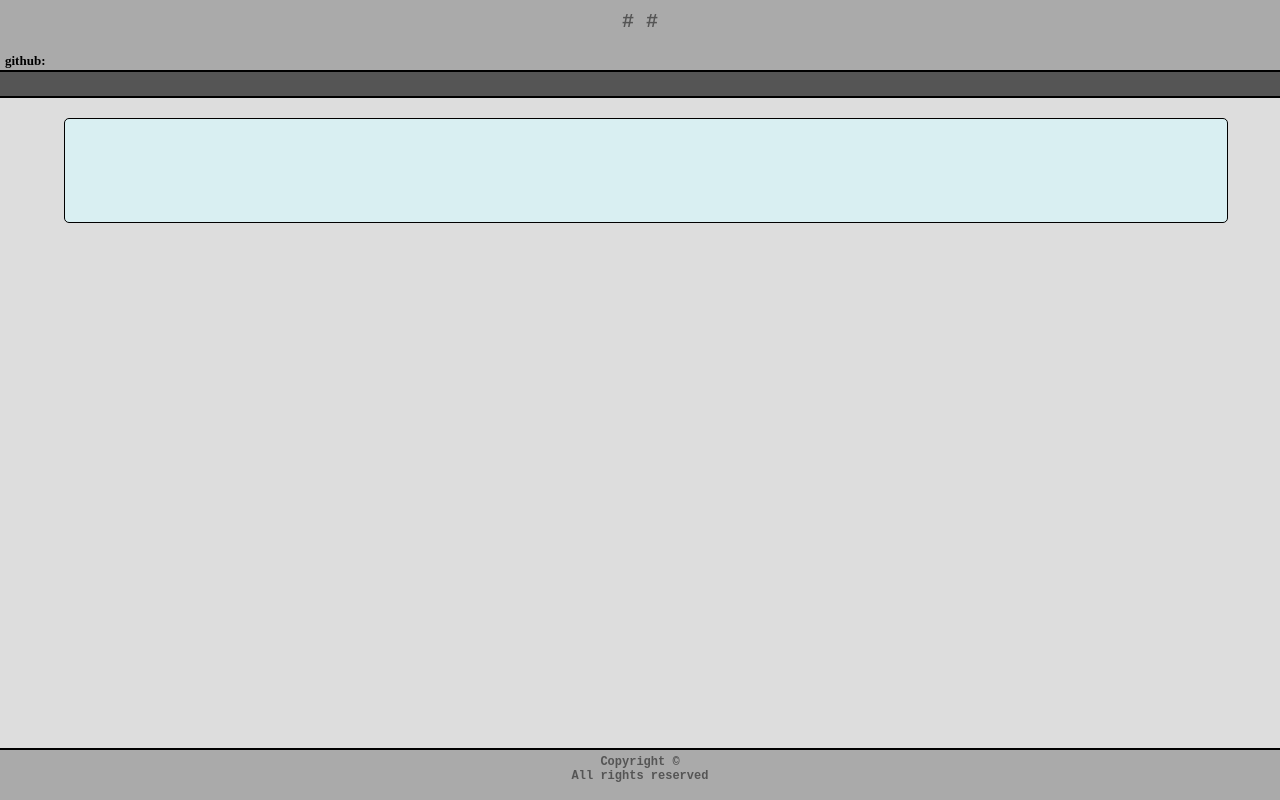
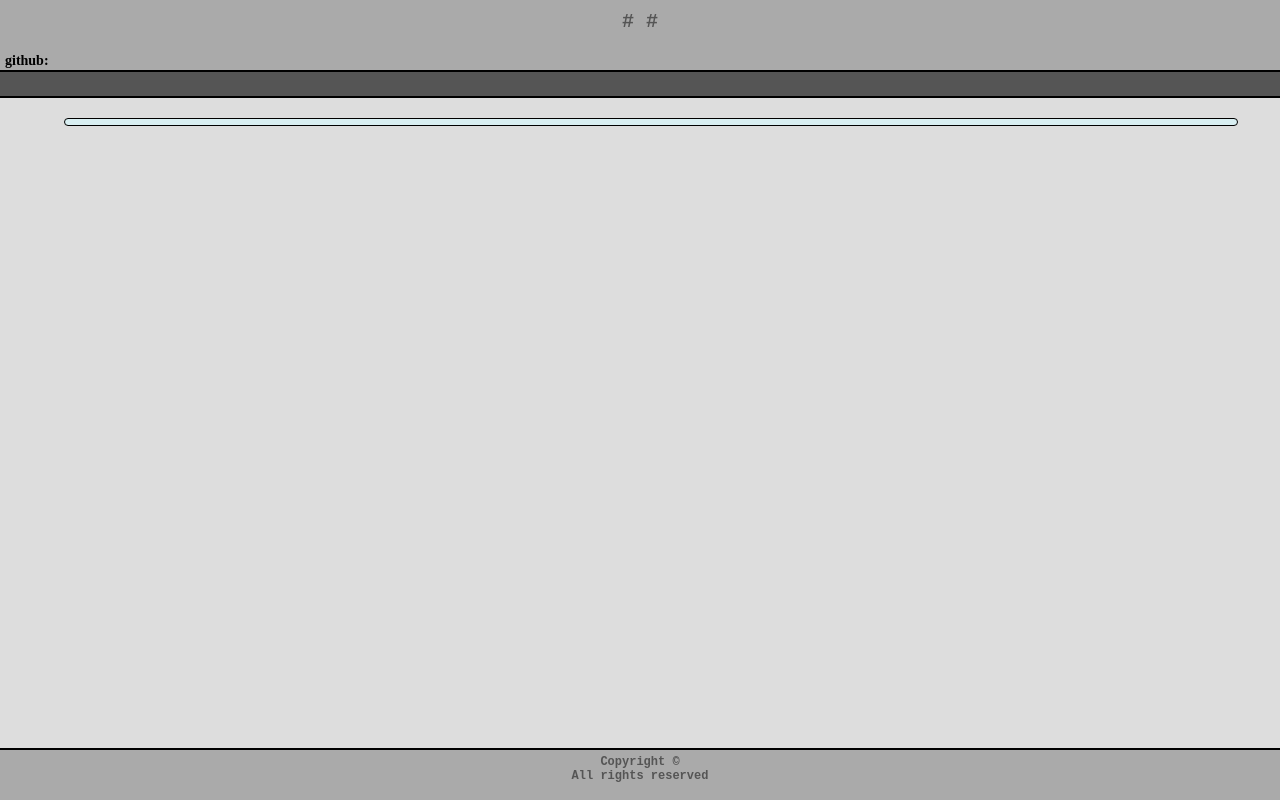
Before and after one commit to lacau/structure, a website: page client/views/index.html in a window 1280 px wide. Drawn offline with nearby package versions, Linux system fonts and the light colour scheme; some packages are replaced by stand-ins of ours; no server answers.

Commit message:
Css adjusts. Add new filter. Update objective description.

```diff
--- a/client/css/app.css
+++ b/client/css/app.css
@@ -31,7 +31,7 @@ a:active {
 
 .github-link {
 	color: black;
-	font-size: 13px;
+	font-size: 14px;
 	font-weight: bold;
 	margin-top: 20px;
 	margin-left: 5px;
--- a/client/css/container.css
+++ b/client/css/container.css
@@ -7,7 +7,9 @@
 .description {
 	font-size: 13px;
 	padding-left: 10px;
+	padding-right: 10px;
 	padding-top: 3px;
+	padding-bottom: 3px;
 	border-radius: 5px;
 	border: 1px solid black;
 	background-color: #D9EFF2;
@@ -16,7 +18,6 @@
 .description-objective {
 	margin-left: 5%;
 	width: 90%;
-	height: 100px;
 }
 
 .description-architecture {
--- /dev/null
+++ b/client/js/filters/SanitizeFilter.js
@@ -0,0 +1,5 @@
+app.filter("sanitize", ['$sce', function($sce) {
+  return function(htmlCode){
+    return $sce.trustAsHtml(htmlCode);
+  }
+}]);
--- a/client/views/index.html
+++ b/client/views/index.html
@@ -35,5 +35,6 @@
 	<script src="/js/directives/MemberDirective.js"></script>
 	<script src="/js/services/FileService.js"></script>
 	<script src="/js/directives/LoadingDirective.js"></script>
+	<script src="/js/filters/SanitizeFilter.js"></script>
 </body>
 </html>
--- a/client/views/objective.html
+++ b/client/views/objective.html
@@ -1,4 +1,4 @@
 <div ng-controller="objectiveCtrl">
 	<div class="subtitle">{{title}}</div>
-	<div class="description description-objective">{{description}}</div>
+	<div ng-bind-html="description | sanitize" class="description description-objective"></div>
 </div>
```
Also changed, not shown: 1 other file.
